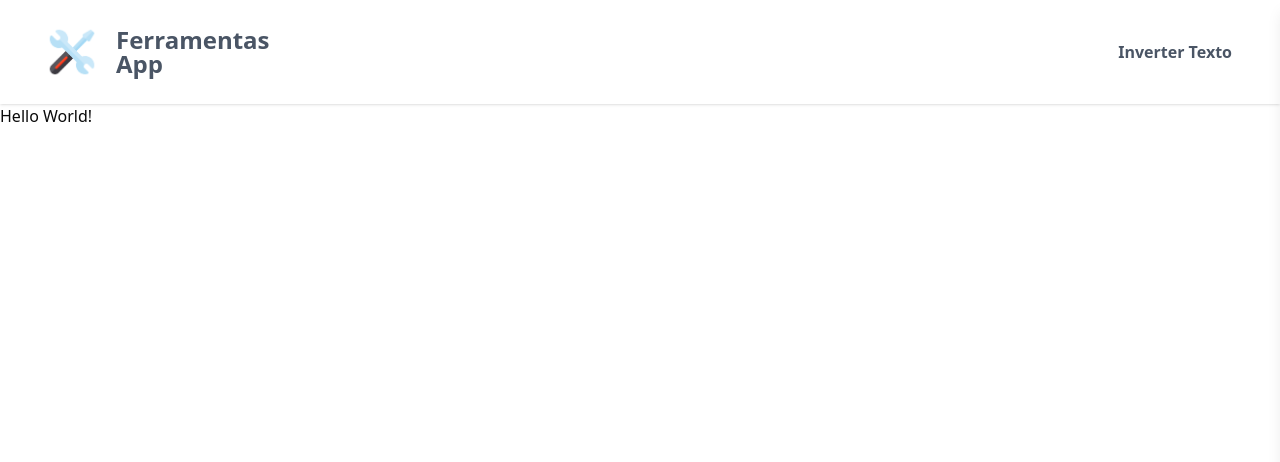
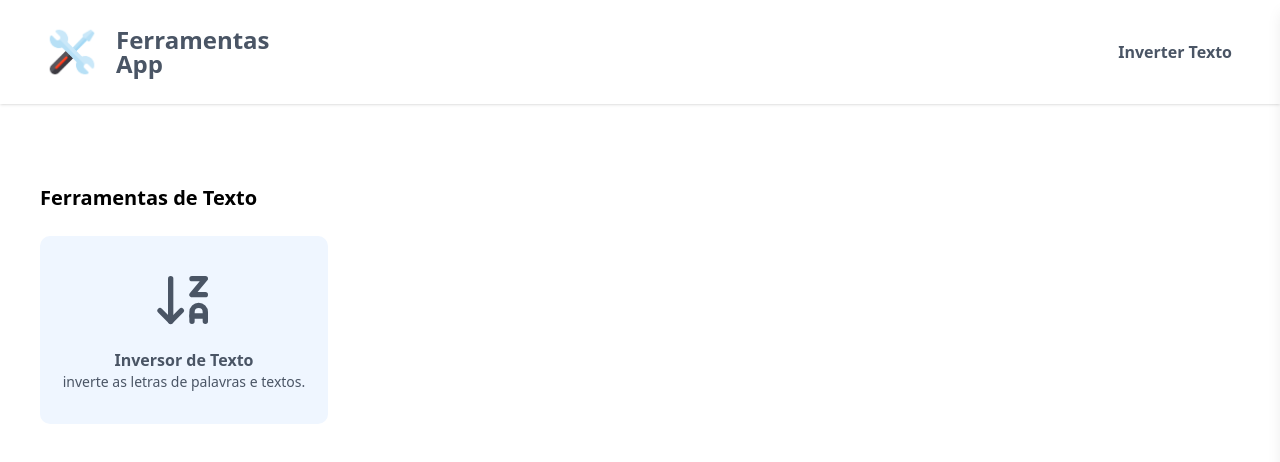
Before and after one commit to Mikael-Josias/ferramentas-app, a Next.js app: page / in a window 1280 px wide. Shown: the top 462 px of the page. Built offline with nearby package versions, Linux system fonts and the light colour scheme.

Commit message:
feat(home): add text tools section

```diff
--- a/app/page.tsx
+++ b/app/page.tsx
@@ -1,7 +1,34 @@
+import { ArrowDownZA } from "lucide-react";
+import Link from "next/link";
+
+const TOOLS_LINKS = [
+  {
+    type: "text",
+    name: "Inverter Texto",
+    link: "/inverter-texto",
+  },
+];
+
 export default function Home() {
   return (
-    <div>
-      <h1>Hello World!</h1>
-    </div>
+    <main className="px-5 md:px-10 py-20">
+      <section className="w-full flex flex-col gap-6">
+        <h4 className="text-xl text-black font-bold block">
+          Ferramentas de Texto
+        </h4>
+        <div className="flex gap-3 justify-between">
+          <Link
+            href="/inverter-texto"
+            className="flex flex-col items-center rounded-lg py-8 px-4 text-base text-gray-600 font-semibold w-full sm:w-[49%] md:w-[24%] bg-blue-50 hover:bg-blue-100 transition-colors text-center"
+          >
+            <ArrowDownZA size={64} className="mb-4" />
+            Inversor de Texto
+            <span className="text-sm font-normal">
+              inverte as letras de palavras e textos.
+            </span>
+          </Link>
+        </div>
+      </section>
+    </main>
   );
 }
```
